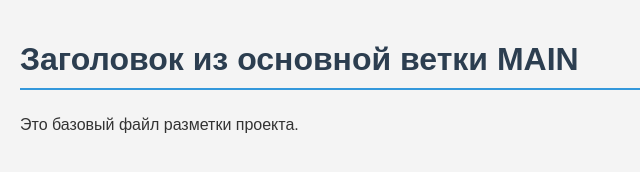
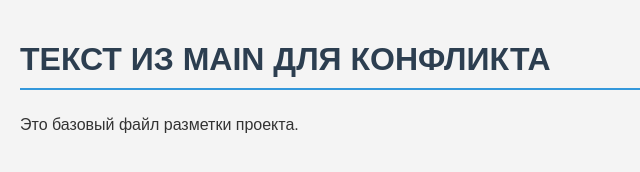
Before and after one commit to Misty3328/git-lab25, a plain HTML site: page index.html in a window 1280 px wide. Shown: the whole page, without its empty margins (0-640 px from the left). Drawn offline with Linux system fonts and the light colour scheme.

Commit message:
Еще одно изменение в main

```diff
--- a/index.html
+++ b/index.html
@@ -7,7 +7,7 @@
     <title>Лабораторная работа №25 - Git</title>
 </head>
 <body>
-    <h1>Заголовок из основной ветки MAIN</h1>
+    <h1>ТЕКСТ ИЗ MAIN ДЛЯ КОНФЛИКТА</h1>
     <p>Это базовый файл разметки проекта.</p>
 </body>
 </html>
```
